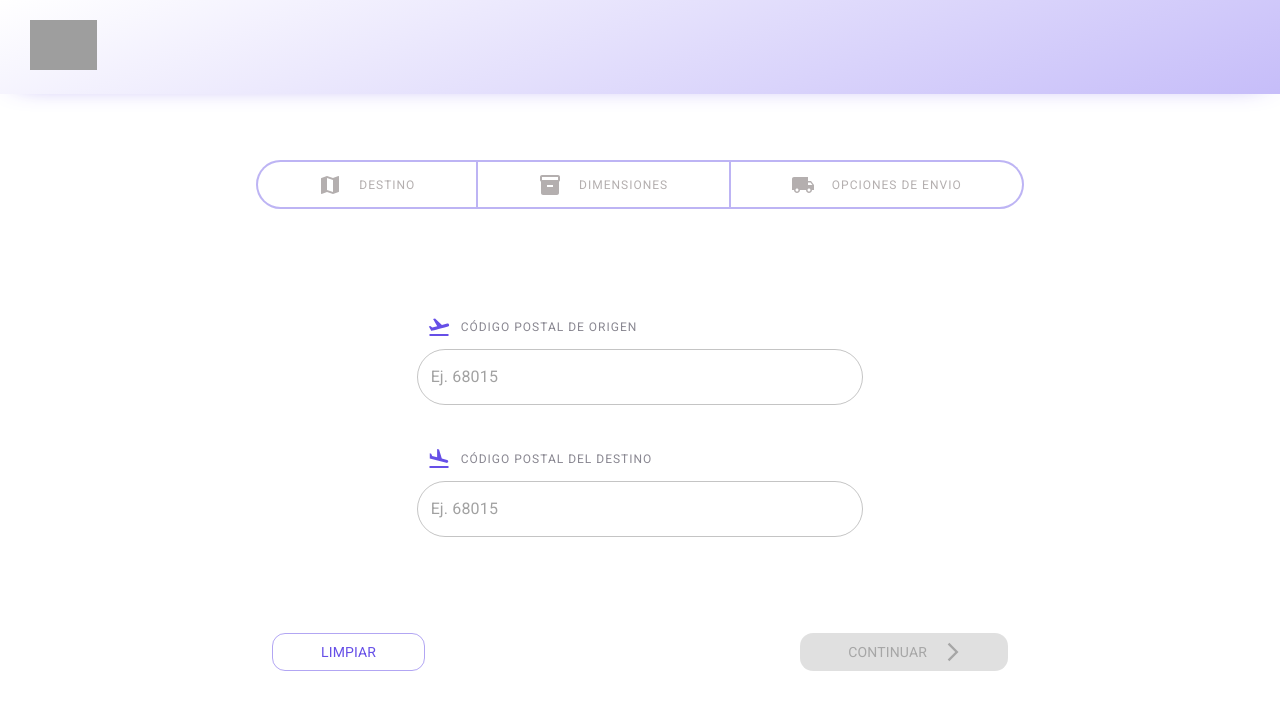
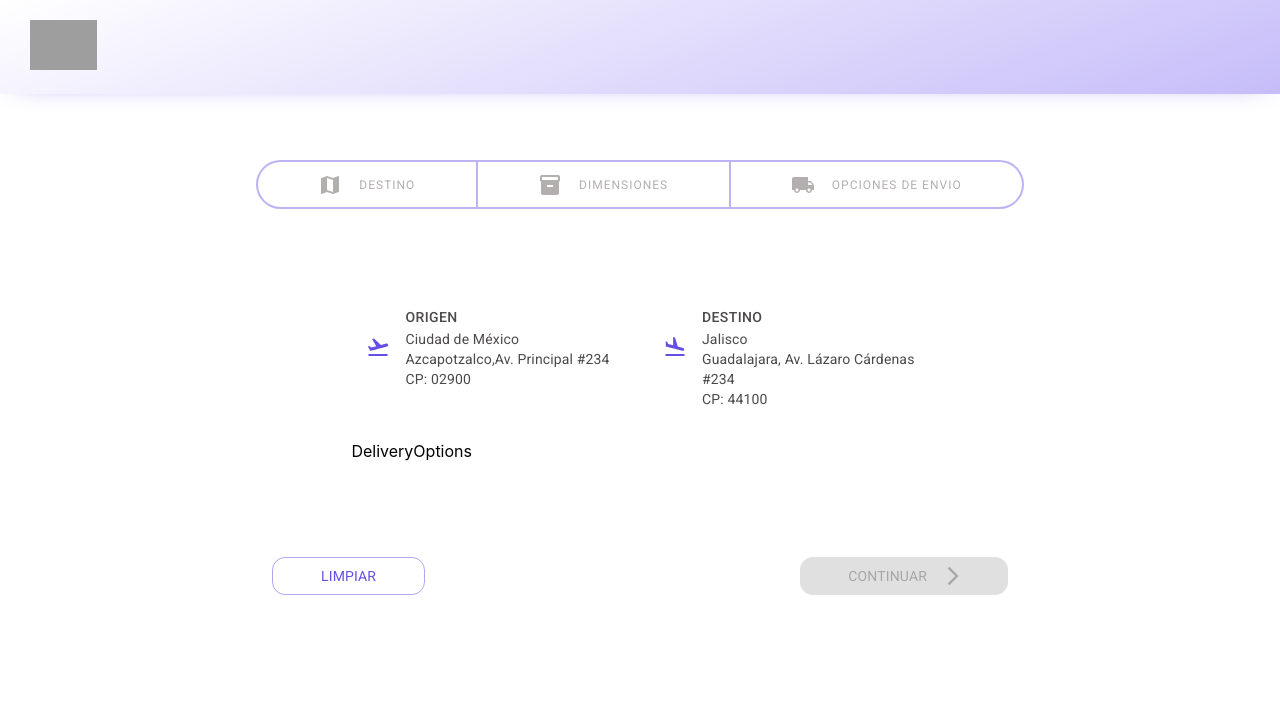
Before and after one commit to joseriosjose/Skydropx-challenge, a Next.js app: page / in a window 1280 px wide. Shown: the top 710 px of the page. Built offline with nearby package versions, Linux system fonts and the light colour scheme; grey boxes are pictures that could not be loaded.

Commit message:
ParcelAddress / ParcelPreview

```diff
--- a/src/components/DeliveryOptions/DeliveryOptions.tsx
+++ b/src/components/DeliveryOptions/DeliveryOptions.tsx
@@ -1,7 +1,60 @@
-import React from "react";
+import React, { Fragment } from "react";
+import { ParcelPreview } from "components";
+import { Grid } from "@mui/material";
 
+const shipmentJson = {
+  address_from: {
+    province: "Ciudad de México",
+    city: "Azcapotzalco",
+    name: "Jose Fernando",
+    zip: "02900",
+    country: "MX",
+    address1: "Av. Principal #234",
+    company: "skydropx",
+    address2: "Centro",
+    phone: "5555555555",
+    email: "skydropx@email.com",
+  },
+  parcels: [
+    {
+      weight: 3,
+      distance_unit: "CM",
+      mass_unit: "KG",
+      height: 10,
+      width: 10,
+      length: 10,
+    },
+  ],
+  address_to: {
+    province: "Jalisco",
+    city: "Guadalajara",
+    name: "Jorge Fernández",
+    zip: "44100",
+    country: "MX",
+    address1: " Av. Lázaro Cárdenas #234",
+    company: "-",
+    address2: "Americana",
+    phone: "5555555555",
+    email: "ejemplo@skydropx.com",
+    reference: "Frente a tienda de abarro",
+    contents: "Hola",
+  },
+};
 const DeliveryOptions = () => {
-  return <div>DeliveryOptions</div>;
+  const { address_from, address_to, parcels } = shipmentJson;
+  const parcel = parcels[0];
+  return (
+    <Fragment>
+      <Grid container spacing={2}>
+        <ParcelPreview
+          address_from={address_from}
+          address_to={address_to}
+          parcel={parcel}
+        />
+      </Grid>
+      DeliveryOptions
+    </Fragment>
+  );
 };
 
 export default DeliveryOptions;
--- /dev/null
+++ b/src/components/ParcelAddress/ParcelAddress.tsx
@@ -0,0 +1,39 @@
+import React from "react";
+import { Grid, Typography, SvgIcon } from "@mui/material";
+import { styled } from "@mui/material/styles";
+import { AddressType } from "./../ParcelPreview/ParcelPreview";
+
+export type ParcelAddressProps = {
+  address: AddressType;
+  indicator: string;
+  icon: typeof SvgIcon;
+};
+
+const TitleInputWrapper = styled(Grid)(({ theme }) => ({
+  display: "flex",
+  color: "#4c4949",
+  svg: {
+    margin: "30px 15px 15px 15px",
+    color: theme.palette.primary.main,
+  },
+}));
+
+const ParcelAddress = ({ indicator, icon, address }: ParcelAddressProps) => {
+  const { province, city, address1, zip } = address;
+  const Icon = icon;
+  return (
+    <TitleInputWrapper item xs={12} md={6}>
+      <Icon />
+      <div>
+        <Typography variant="button">{indicator}</Typography>
+        <Typography variant="body2">{province}</Typography>
+        <Typography variant="body2">
+          {city},{address1}
+        </Typography>
+        <Typography variant="body2">CP: {zip}</Typography>
+      </div>
+    </TitleInputWrapper>
+  );
+};
+
+export default ParcelAddress;
--- /dev/null
+++ b/src/components/ParcelAddress/index.ts
@@ -0,0 +1 @@
+export {default} from "./ParcelAddress";
--- /dev/null
+++ b/src/components/ParcelPreview/ParcelPreview.tsx
@@ -0,0 +1,75 @@
+import React, { Fragment } from "react";
+import { Grid, Typography, SvgIcon } from "@mui/material";
+import { styled } from "@mui/material/styles";
+import { ParcelAddress } from "components";
+import FlightTakeoffIcon from "@mui/icons-material/FlightTakeoff";
+import FlightLandIcon from "@mui/icons-material/FlightLand";
+
+export type ParcelType = {
+  weight: number;
+  distance_unit: string;
+  mass_unit: string;
+  height: number;
+  width: number;
+  length: number;
+};
+
+export type AddressType = {
+  province: string;
+  city: string;
+  name: string;
+  zip: string;
+  country: string;
+  address1: string;
+  company: string;
+  address2: string;
+  phone: string;
+  email: string;
+};
+
+export type AddressPreviewProps = {
+  address_from: AddressType;
+  address_to: AddressType;
+  parcel: ParcelType;
+};
+
+const ParcelPreview = ({
+  address_from,
+  address_to,
+  parcel,
+}: AddressPreviewProps) => {
+  return (
+    <Fragment>
+      <ParcelAddress
+        address={address_from}
+        indicator="Origen"
+        icon={FlightTakeoffIcon}
+      />
+
+      <ParcelAddress
+        address={address_to}
+        indicator="Destino"
+        icon={FlightLandIcon}
+      />
+    </Fragment>
+  );
+};
+
+export default ParcelPreview;
+
+/**  <AddressPreview
+          indicator="Origen"
+          province={address_from.province}
+          city={address_from.city}
+          address={address_from.address1}
+          postalCode={address_from.zip}
+          icon={FlightTakeoffIcon}
+        />
+        <AddressPreview
+          indicator="Destino"
+          province={address_to.province}
+          city={address_to.city}
+          address={address_to.address1}
+          postalCode={address_to.zip}
+          icon={FlightLandIcon}
+        /> */
--- /dev/null
+++ b/src/components/ParcelPreview/index.ts
@@ -0,0 +1 @@
+export {default} from "./ParcelPreview";
--- a/src/components/StepForm/StepForm.tsx
+++ b/src/components/StepForm/StepForm.tsx
@@ -85,7 +85,7 @@ const StepForm = () => {
       </StepTitleMovilWrapper>
 
       <StepContainerWrapper>
-        <DestinationForm />
+        <DeliveryOptions />
       </StepContainerWrapper>
       <StepActionsWrapper>
         <Button buttonType="secondary" text="Limpiar" />
--- a/src/components/index.ts
+++ b/src/components/index.ts
@@ -14,3 +14,7 @@ export {default as DimensionsForm} from "./DimensionsForm";
 export * from "./DimensionsForm";
 export {default as DeliveryOptions} from "./DeliveryOptions";
 export * from "./DeliveryOptions";
+export {default as ParcelPreview} from "./ParcelPreview";
+export * from "./ParcelPreview";
+export {default as ParcelAddress} from "./ParcelAddress";
+export * from "./ParcelAddress";
```
